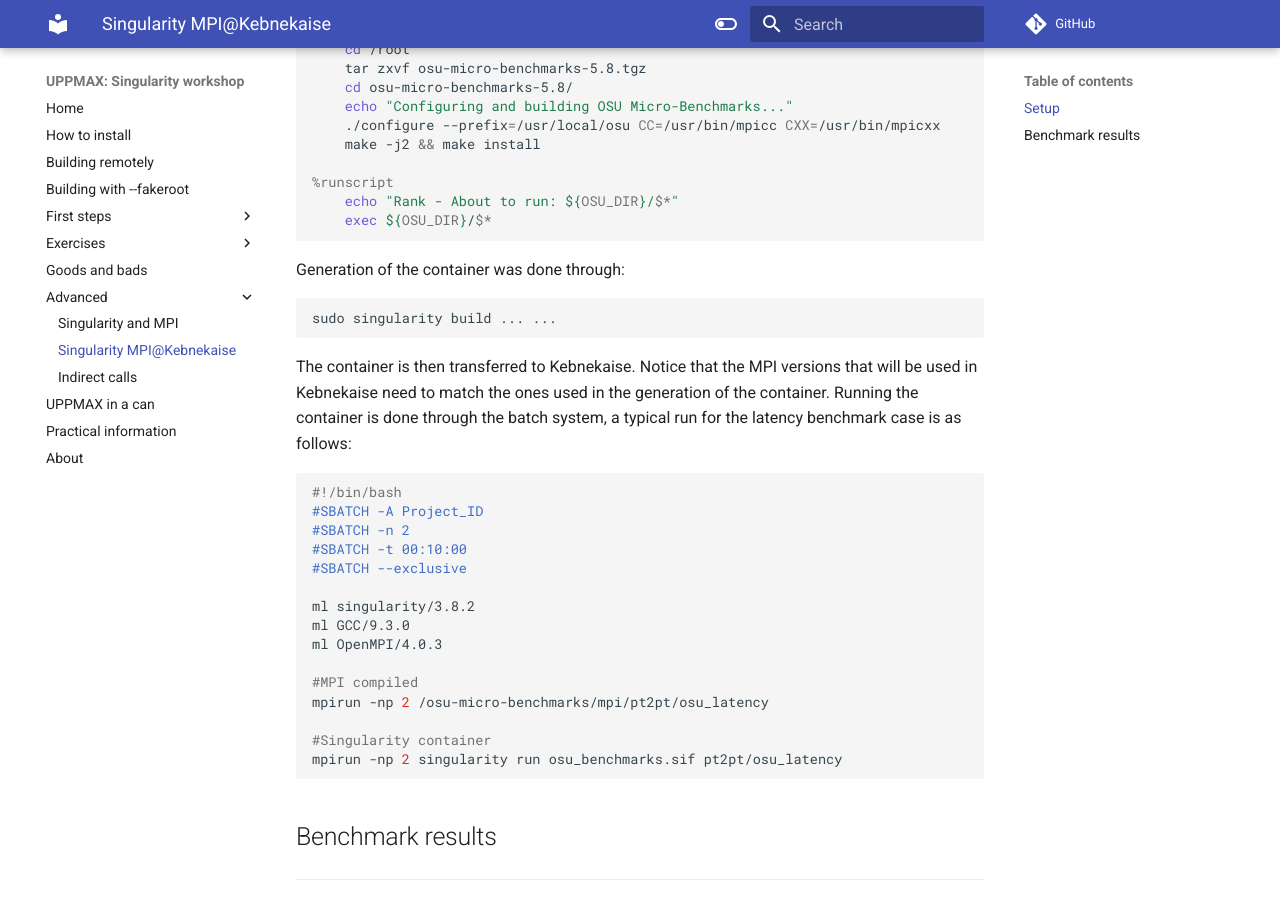
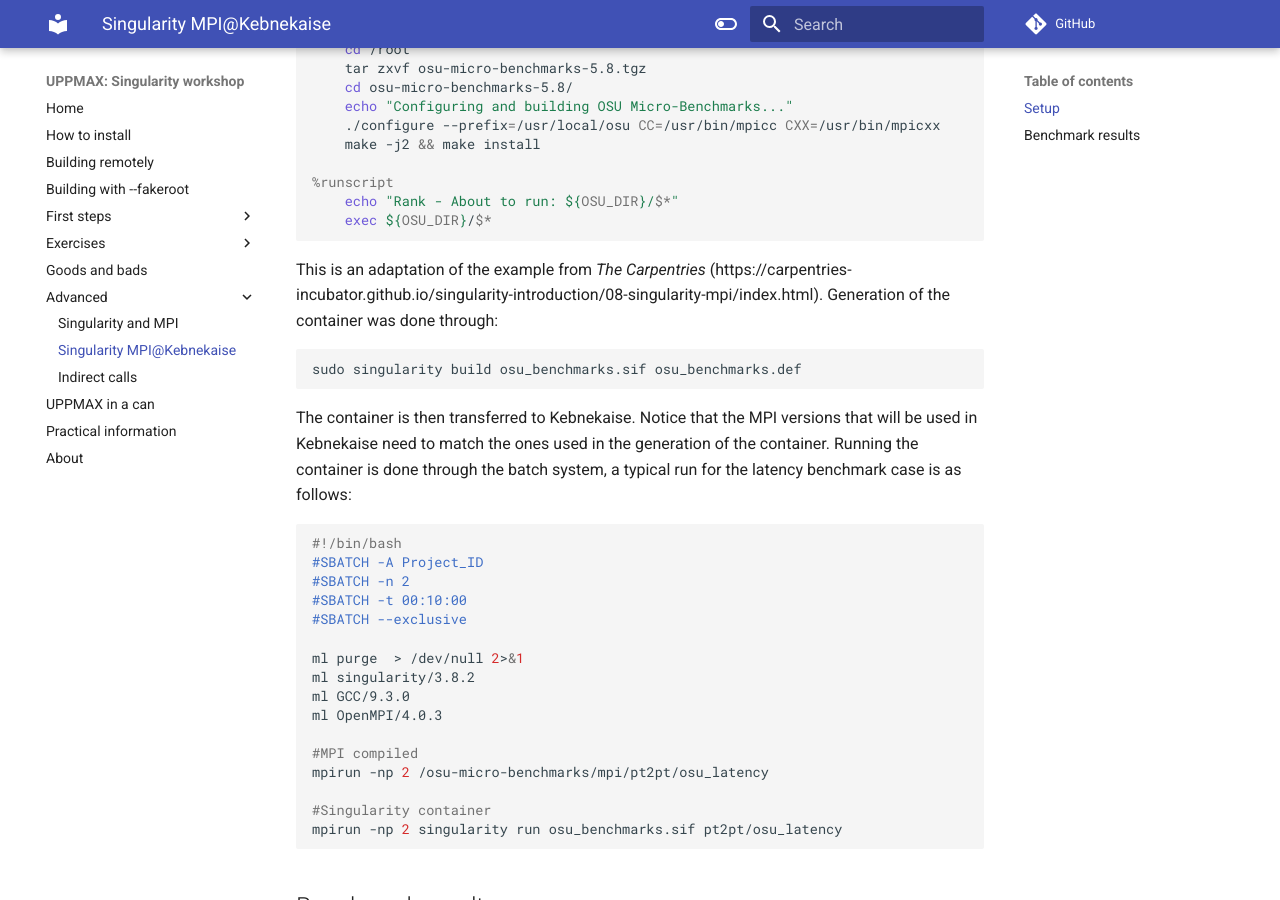
Before and after one commit to pmitev/UPPMAX-Singularity-workshop, an MkDocs documentation site: the page built from docs/openmpi-benchmark.md, in a window 1280 px wide and 900 px high, scrolled down 611 px. Built offline with MkDocs 1.6.1 and Material for MkDocs 9.7.7, drawn with Linux system fonts in a browser that asks for light colours; comment, search, counter and statistics services are not loaded.

Commit message:
corrections to the openmpi part

````diff
--- a/docs/openmpi-benchmark.md
+++ b/docs/openmpi-benchmark.md
@@ -36,10 +36,12 @@
     exec ${OSU_DIR}/$*
 ```
 
+This is an adaptation of the example from *The Carpentries*
+(https://carpentries-incubator.github.io/singularity-introduction/08-singularity-mpi/index.html).
 Generation of the container was done through:
 
 ``` bash
-sudo singularity build ... ...
+sudo singularity build osu_benchmarks.sif osu_benchmarks.def
 ```
 
 The container is then transferred to Kebnekaise. Notice that the MPI
@@ -55,6 +57,7 @@
 #SBATCH -t 00:10:00
 #SBATCH --exclusive
 
+ml purge  > /dev/null 2>&1
 ml singularity/3.8.2
 ml GCC/9.3.0
 ml OpenMPI/4.0.3
````
